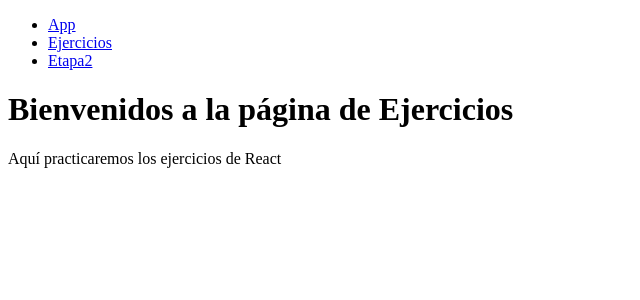
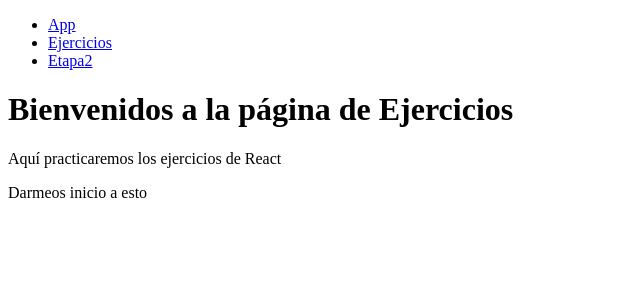
Before and after one commit to kevin15042005/FullStack, a React (Vite) app in the folder React/part1/: page /ejercicios in a window 1280 px wide. Shown: the top 300 px of the page, without its empty margins (0-640 px from the left). Built offline with nearby package versions, Linux system fonts and the light colour scheme.

Commit message:
Se hace la adacion de un parrafo

```diff
--- a/React/part1/src/Ejercicios.jsx
+++ b/React/part1/src/Ejercicios.jsx
@@ -3,6 +3,7 @@ const Ejercicios = () => {
       <div>
         <h1>Bienvenidos a la página de Ejercicios</h1>
         <p>Aquí practicaremos los ejercicios de React</p>
+        <p>Darmeos inicio a esto</p>
       </div>
     );
   };
```
